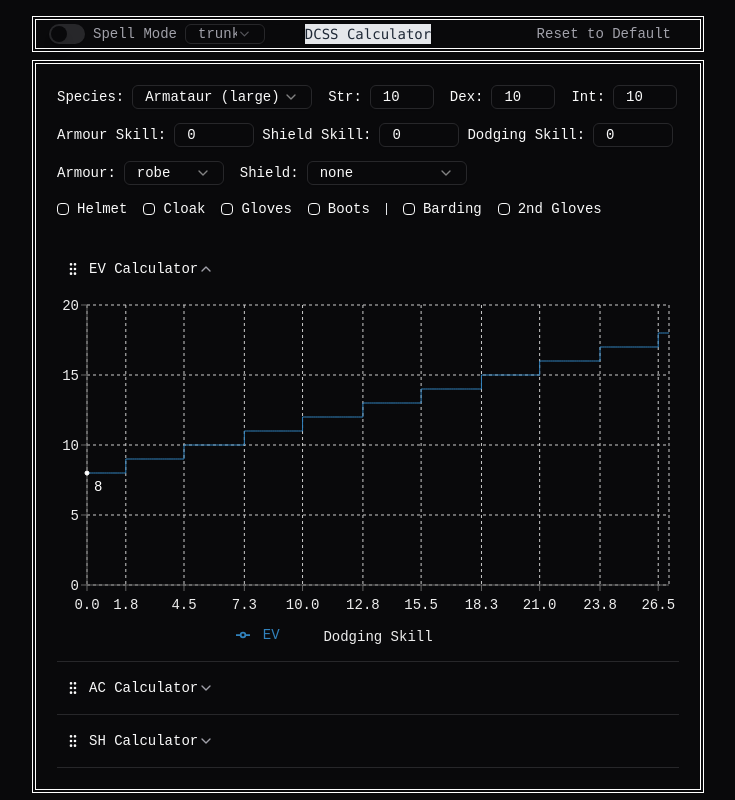
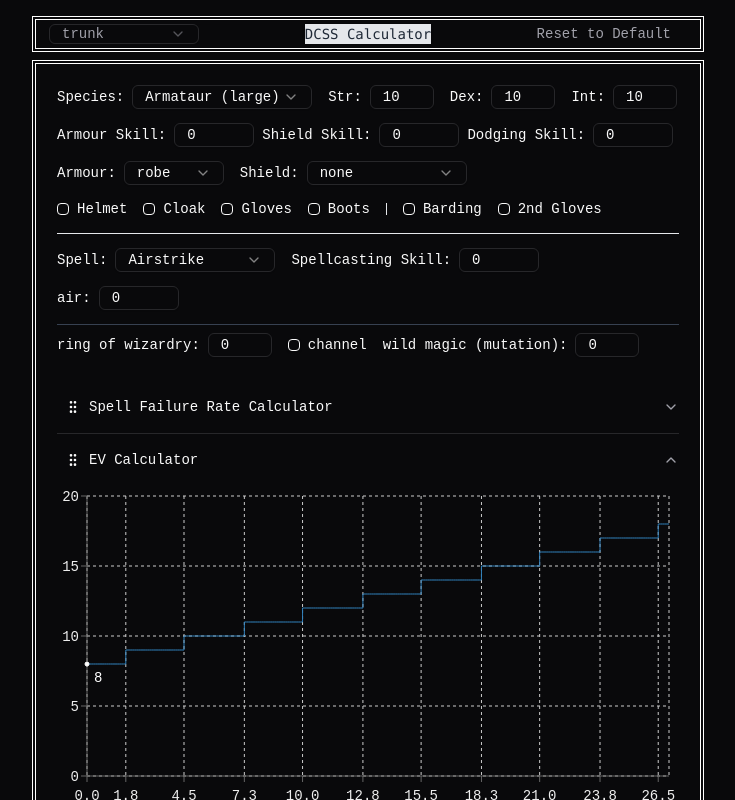
Before and after one commit to ktseo41/dcss-tools, a React (Vite) app: page / in a window 1280 px wide. Shown: the top 800 px of the page, without its empty margins (272-1007 px from the left). Built offline with nearby package versions, Linux system fonts and the light colour scheme.

Commit message:
feat: spellMode를 없애고 항상 true로 한다

```diff
--- a/src/App.tsx
+++ b/src/App.tsx
@@ -1,9 +1,6 @@
 import Calculator from "@/components/Calculator";
 import { Tabs, TabsList, TabsTrigger, TabsContent } from "@/components/ui/tabs";
 import { useCalculatorState } from "@/hooks/useCalculatorState";
-import { Switch } from "@/components/ui/switch";
-import { Label } from "@/components/ui/label";
-import { useEffect } from "react";
 import {
   Select,
   SelectContent,
@@ -16,14 +13,6 @@ import { GameVersion, gameVersions } from "@/types/game";
 function App() {
   const { state, setState, resetState, changeVersion } = useCalculatorState();
 
-  useEffect(() => {
-    if (state.spellMode) {
-      setState((prev) => ({ ...prev, accordionValue: ["sf"] }));
-    } else {
-      setState((prev) => ({ ...prev, accordionValue: ["ev"] }));
-    }
-  }, [state.spellMode, setState]);
-
   return (
     <div className="p-1 md:p-4 flex items-center justify-center w-screen">
       <Tabs defaultValue="ev" className="w-full max-w-2xl">
@@ -33,25 +22,11 @@ function App() {
           style={{ outline: "1px solid white", outlineOffset: "-4px" }}
         >
           <div className="absolute left-4 top-1/2 -translate-y-1/2 flex items-center gap-x-2">
-            <Switch
-              id="spell-mode"
-              checked={state.spellMode}
-              onCheckedChange={(checked) =>
-                setState((prev) => ({ ...prev, spellMode: checked }))
-              }
-            />
-
-            <Label
-              htmlFor="spell-mode"
-              className="hover:cursor-pointer text-muted-foreground hover:text-foreground"
-            >
-              Spell<span className="hidden md:inline"> Mode</span>
-            </Label>
             <Select
               value={state.version}
               onValueChange={(value) => changeVersion(value as GameVersion)}
             >
-              <SelectTrigger className="h-5 w-20">
+              <SelectTrigger className="h-5 w-[150px]">
                 <SelectValue placeholder="Version" />
               </SelectTrigger>
               <SelectContent>
--- a/src/components/Calculator.tsx
+++ b/src/components/Calculator.tsx
@@ -85,15 +85,11 @@ const Calculator = <V extends GameVersion>({
 
   // 기본 아이템 순서 정의
   const defaultAccordionItems = [
-    ...(state.spellMode
-      ? [
     {
       id: "sf",
       title: "Spell Failure Rate Calculator",
       content: <SFChart state={state} />,
     },
-        ]
-      : []),
     {
       id: "ev",
       title: "EV Calculator",
@@ -248,14 +244,10 @@ const Calculator = <V extends GameVersion>({
             </Select>
           </label>
         </div>
-        {!state.spellMode && (
         <div className="flex flex-row gap-4 text-sm items-center flex-wrap">
           {checkboxKeys.map(({ label, key }) => (
             <Fragment key={key}>
-                <label
-                  htmlFor={key}
-                  className="flex flex-row items-center gap-2"
-                >
+              <label htmlFor={key} className="flex flex-row items-center gap-2">
                 <Checkbox
                   checked={!!state[key]}
                   onCheckedChange={(checked) =>
@@ -265,16 +257,11 @@ const Calculator = <V extends GameVersion>({
                 />
                 {label}
               </label>
-                {key === "boots" && (
-                  <div className="h-3 w-px bg-gray-200"></div>
-                )}
+              {key === "boots" && <div className="h-3 w-px bg-gray-200"></div>}
             </Fragment>
           ))}
         </div>
-        )}
-        {state.spellMode && (
         <SpellModeHeader state={state} setState={setState} />
-        )}
       </CardHeader>
       <CardContent>
         <Accordion
--- a/src/components/SortableAccordionItem.tsx
+++ b/src/components/SortableAccordionItem.tsx
@@ -52,7 +52,7 @@ export function SortableAccordionItem({
         >
           <GripVertical className="h-4 w-4" />
         </div>
-        <AccordionTrigger className="flex-1">{title}</AccordionTrigger>
+        <AccordionTrigger headerClassName="grow">{title}</AccordionTrigger>
       </div>
       <AccordionContent>{content}</AccordionContent>
     </AccordionItem>
--- a/src/components/ui/accordion.tsx
+++ b/src/components/ui/accordion.tsx
@@ -1,10 +1,10 @@
-import * as React from "react"
-import * as AccordionPrimitive from "@radix-ui/react-accordion"
-import { ChevronDown } from "lucide-react"
+import * as React from "react";
+import * as AccordionPrimitive from "@radix-ui/react-accordion";
+import { ChevronDown } from "lucide-react";
 
-import { cn } from "@/lib/utils"
+import { cn } from "@/lib/utils";
 
-const Accordion = AccordionPrimitive.Root
+const Accordion = AccordionPrimitive.Root;
 
 const AccordionItem = React.forwardRef<
   React.ElementRef<typeof AccordionPrimitive.Item>,
@@ -15,14 +15,16 @@ const AccordionItem = React.forwardRef<
     className={cn("border-b", className)}
     {...props}
   />
-))
-AccordionItem.displayName = "AccordionItem"
+));
+AccordionItem.displayName = "AccordionItem";
 
 const AccordionTrigger = React.forwardRef<
   React.ElementRef<typeof AccordionPrimitive.Trigger>,
-  React.ComponentPropsWithoutRef<typeof AccordionPrimitive.Trigger>
->(({ className, children, ...props }, ref) => (
-  <AccordionPrimitive.Header className="flex">
+  React.ComponentPropsWithoutRef<typeof AccordionPrimitive.Trigger> & {
+    headerClassName?: string;
+  }
+>(({ className, children, headerClassName, ...props }, ref) => (
+  <AccordionPrimitive.Header className={cn("flex", headerClassName)}>
     <AccordionPrimitive.Trigger
       ref={ref}
       className={cn(
@@ -35,8 +37,8 @@ const AccordionTrigger = React.forwardRef<
       <ChevronDown className="h-4 w-4 shrink-0 text-muted-foreground transition-transform duration-200" />
     </AccordionPrimitive.Trigger>
   </AccordionPrimitive.Header>
-))
-AccordionTrigger.displayName = AccordionPrimitive.Trigger.displayName
+));
+AccordionTrigger.displayName = AccordionPrimitive.Trigger.displayName;
 
 const AccordionContent = React.forwardRef<
   React.ElementRef<typeof AccordionPrimitive.Content>,
@@ -49,7 +51,7 @@ const AccordionContent = React.forwardRef<
   >
     <div className={cn("pb-4 pt-0", className)}>{children}</div>
   </AccordionPrimitive.Content>
-))
-AccordionContent.displayName = AccordionPrimitive.Content.displayName
+));
+AccordionContent.displayName = AccordionPrimitive.Content.displayName;
 
-export { Accordion, AccordionItem, AccordionTrigger, AccordionContent }
+export { Accordion, AccordionItem, AccordionTrigger, AccordionContent };
--- a/src/hooks/useCalculatorState.ts
+++ b/src/hooks/useCalculatorState.ts
@@ -31,7 +31,6 @@ export interface CalculatorState<V extends GameVersion> {
   barding?: boolean;
   secondGloves?: boolean;
   // spell mode
-  spellMode?: boolean;
   schoolSkills?: VersionedSchoolSkillLevels<V>;
   targetSpell?: VersionedSpellName<V>;
   spellcasting?: number;
@@ -60,7 +59,6 @@ const defaultStateTrunk: CalculatorState<"trunk"> = {
   barding: false,
   secondGloves: false,
   //
-  spellMode: false,
   schoolSkills: {
     translocation: 0,
     fire: 0,
@@ -100,7 +98,6 @@ const defaultState032: CalculatorState<"0.32"> = {
   cloak: false,
   barding: false,
   //
-  spellMode: false,
   schoolSkills: {
     translocation: 0,
     fire: 0,
@@ -209,16 +206,19 @@ export const useCalculatorState = <V extends GameVersion>() => {
   const changeVersion = (version: GameVersion) => {
     const saved = localStorage.getItem(getStorageKey(version));
 
-    if (saved) {
-      setState((state) => ({
-        spellMode: state.spellMode,
-        ...(JSON.parse(saved) as CalculatorState<V>),
-      }));
-    } else {
-      setState((state) => ({
-        spellMode: state.spellMode,
-        ...(getDefaultState<V>(version) as CalculatorState<V>),
-      }));
+    if (!saved) {
+      setState(getDefaultState<V>(version) as CalculatorState<V>);
+      return;
+    }
+
+    try {
+      if (validateState(JSON.parse(saved))) {
+        setState(JSON.parse(saved) as CalculatorState<V>);
+      } else {
+        setState(getDefaultState<V>(version) as CalculatorState<V>);
+      }
+    } catch {
+      setState(getDefaultState<V>(version) as CalculatorState<V>);
     }
   };
 
```
Lines whose indentation alone changed are shown as unchanged.
